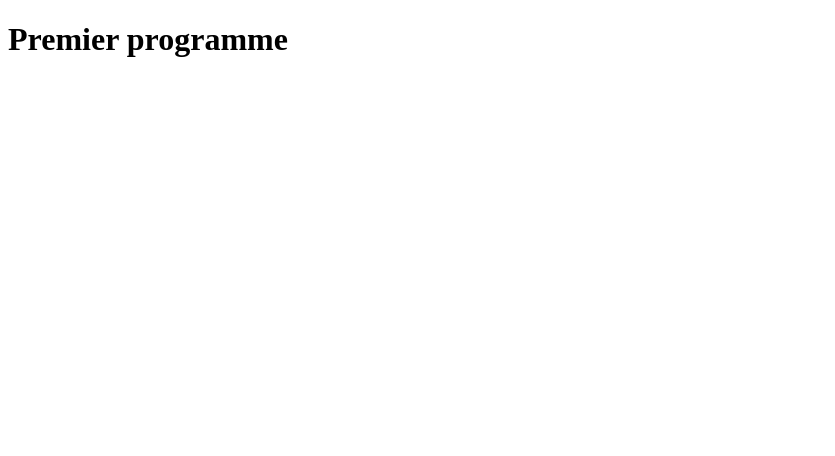
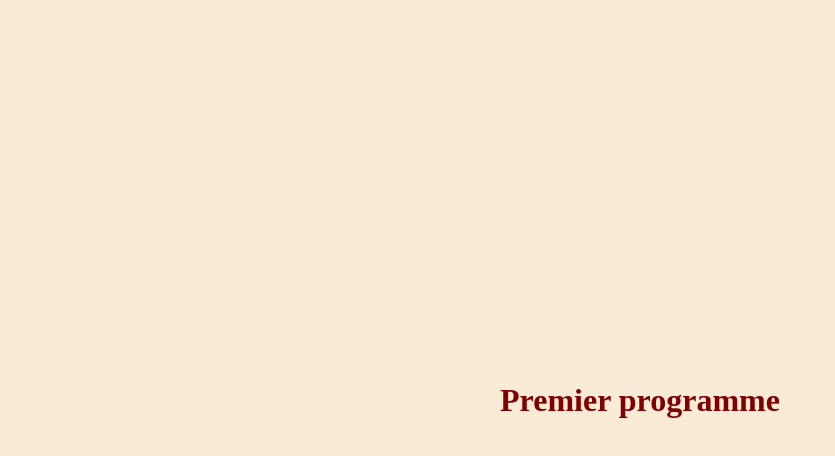
Before and after one commit to Verly1969/OpenclassroomsTest, a plain HTML site: page index.html in a window 1280 px wide. Shown: the whole page, without its empty margins (0-835 px from the left). Drawn offline with Linux system fonts and the light colour scheme.

Commit message:
ajout d'un lien css + ajout centrage titre en css

```diff
--- a/index.html
+++ b/index.html
@@ -4,6 +4,7 @@
     <meta charset="UTF-8">
     <meta name="viewport" content="width=device-width, initial-scale=1.0">
     <title>Premier programme</title>
+    <link rel="stylesheet" href="style.css">
 </head>
 <body>
     <main>
--- a/style.css
+++ b/style.css
@@ -0,0 +1,14 @@
+* {
+    margin: 0 auto;
+    box-sizing: border-box;
+    background-color: antiquewhite;
+    color: maroon;
+}
+
+main {
+    width: 90%;
+    height: 100vh;
+    display: flex;
+    justify-content: center;
+    align-items: center;
+}
```
